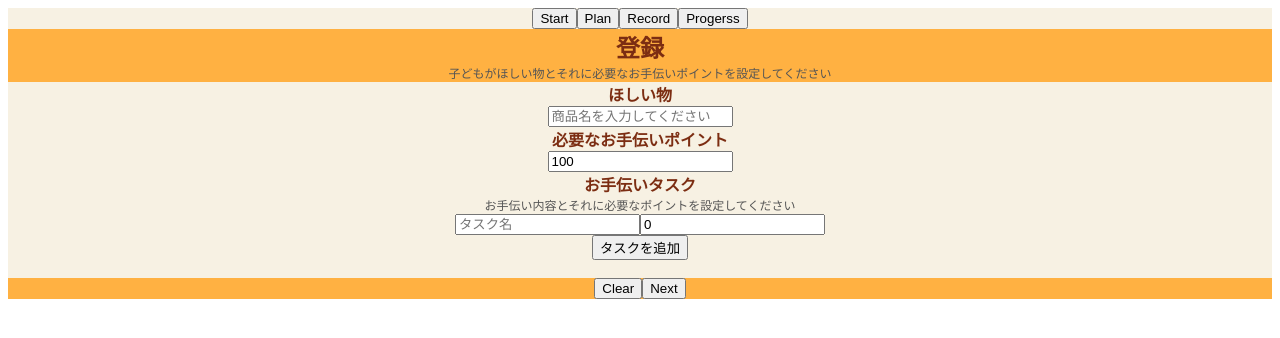
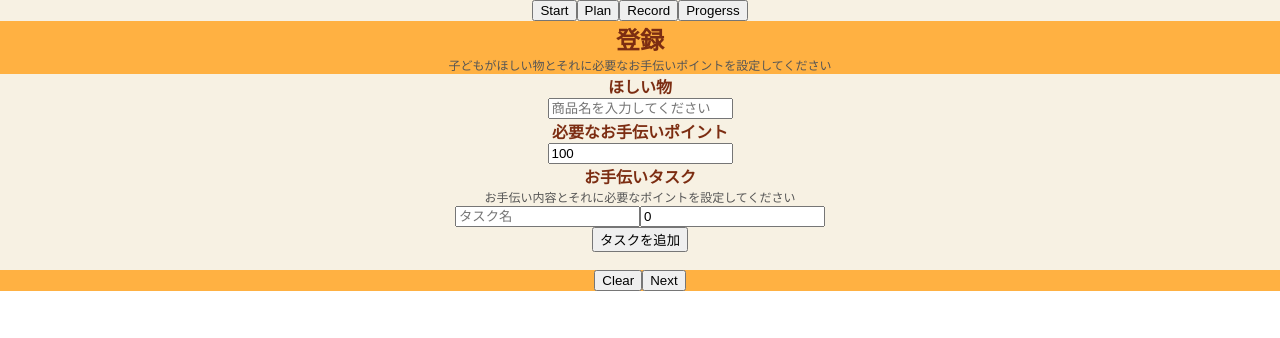
Before and after one commit to bvv-1/okane-no-kyouiku, a React (Vite) app: page / in a window 1280 px wide. Shown: the top 338 px of the page. Built offline with nearby package versions, Linux system fonts and the light colour scheme; no server answers; the HTML template or start-up script is replaced by a standard one.

Commit message:
Update App.css

```diff
--- a/src/App.css
+++ b/src/App.css
@@ -1,4 +1,7 @@
-/* CSSです */
+body {
+  margin: 0;
+}
+
 .App {
   text-align: center;
   background-color: #f7f1e3;
```
